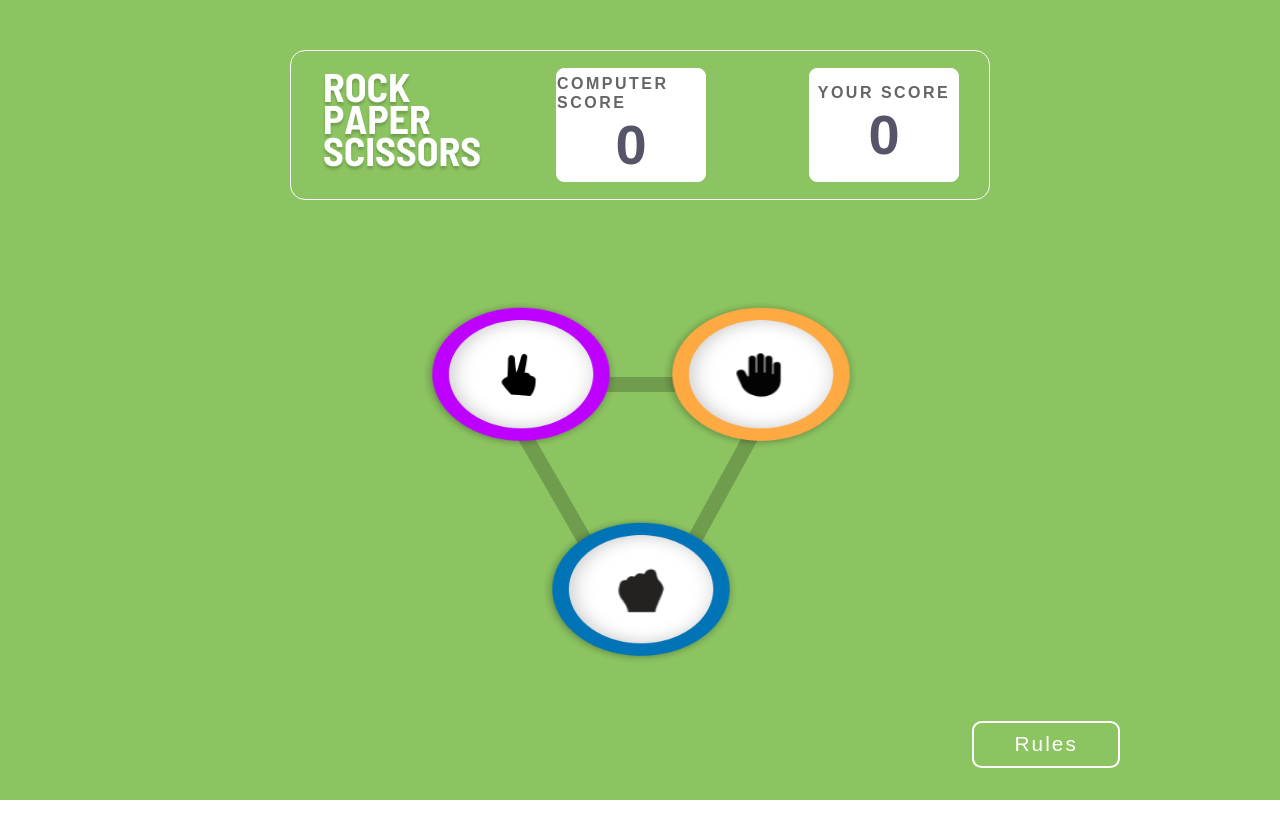
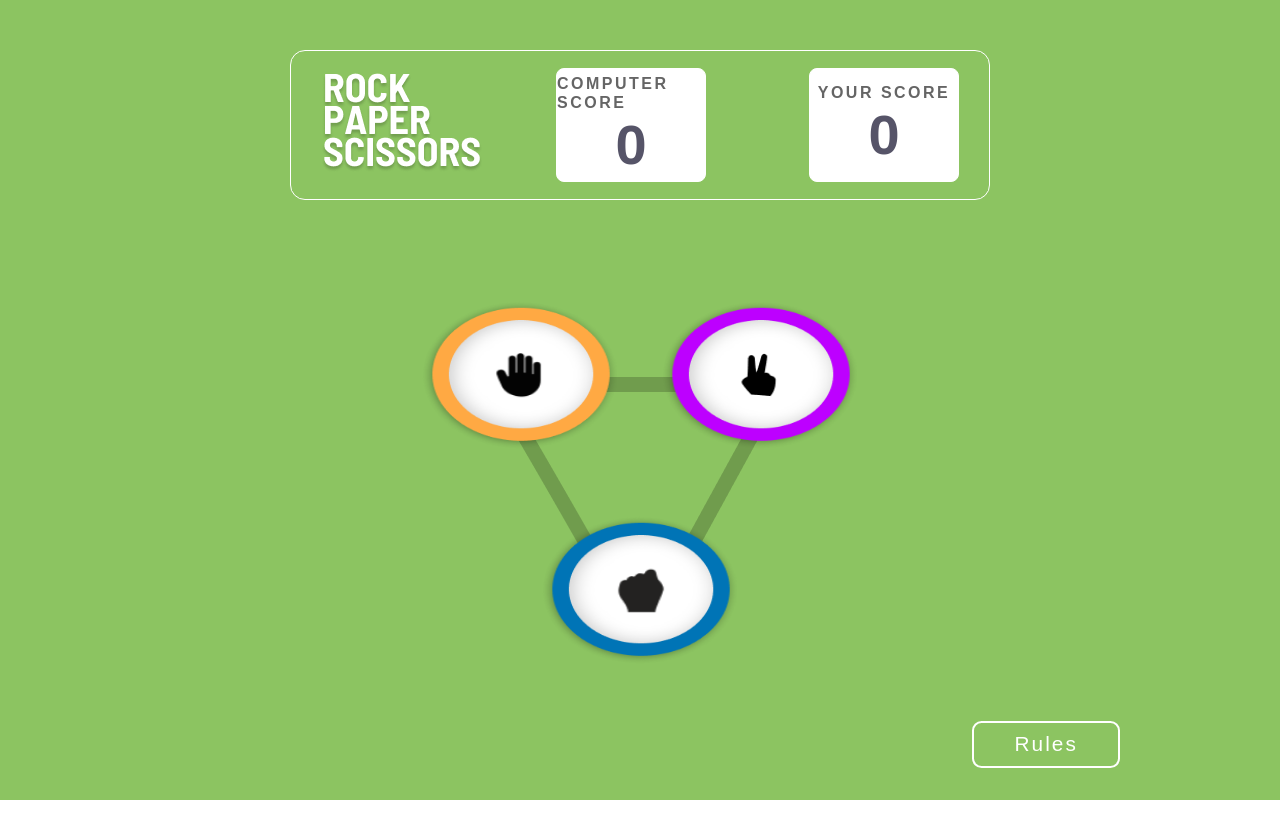
Before and after one commit to Ria-Raj-Nair-21/module-project, a plain HTML site: page Module Project/index.html in a window 1280 px wide. Shown: the top 838 px of the page. Drawn offline with Linux system fonts and the light colour scheme.

Commit message:
Update index.html

```diff
--- a/Module Project/index.html
+++ b/Module Project/index.html
@@ -25,10 +25,10 @@
       </div>
       <div class="hands">
             <div class="hand paper">
-              <img src="assets\Group 2.png" onclick="pickUserHand('paper')"/>
+              <img src="assets\Group 3.png" onclick="pickUserHand('paper')"/>
             </div>
             <div class="hand scissors">
-              <img src="assets\Group 3.png" onclick="pickUserHand('scissors')"/>
+              <img src="assets\Group 2.png" onclick="pickUserHand('scissors')"/>
             </div>
             <div class="hand rock">
               <img src="assets\Group 4.png" onclick="pickUserHand('rock')"/>
```
